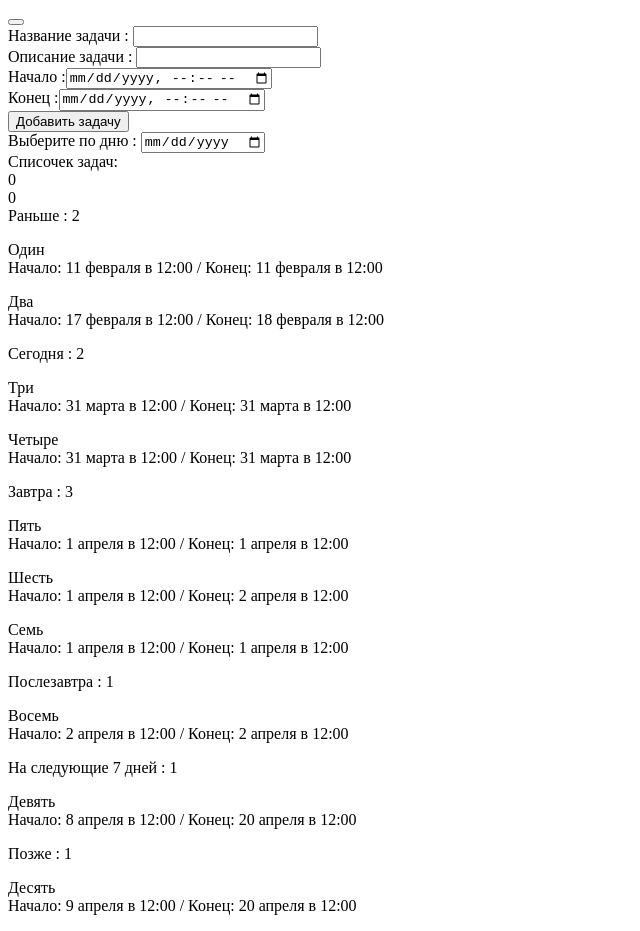
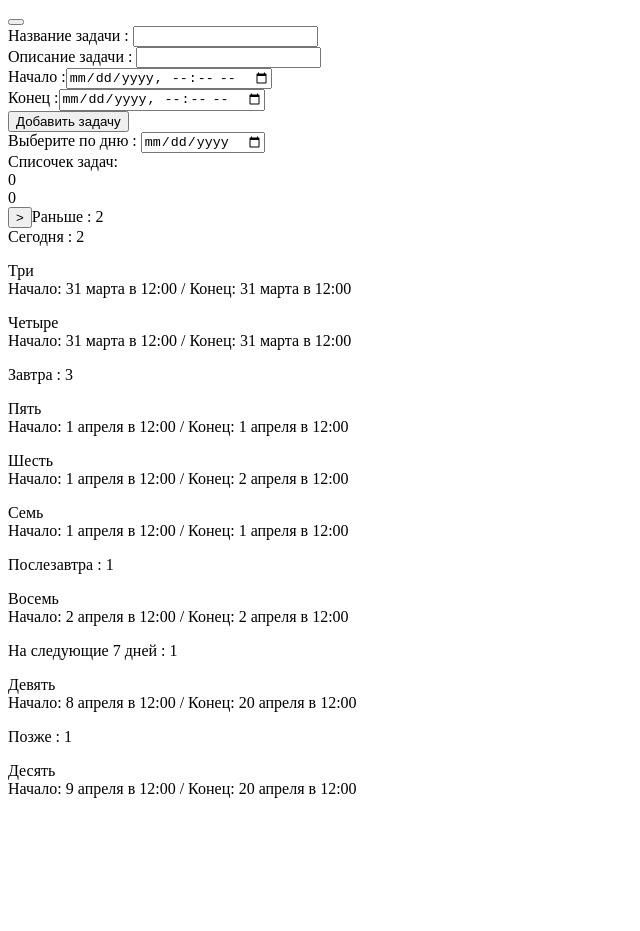
Before and after one commit to ArtemL-creator/To-Do-List_React, a React (Create React App) app: page / in a window 1280 px wide. Shown: the whole page, without its empty margins (0-640 px from the left). After the commit the page ends 814 px from the top, so only its background shows below. Built offline with nearby package versions, Linux system fonts and the light colour scheme.

Commit message:
Начало реализации скрытия/показывания элементов в гуппировке

```diff
--- a/src/Tasks.js
+++ b/src/Tasks.js
@@ -1,7 +1,8 @@
-import React from "react";
+import React, { useState } from "react";
 import "./styles.css";
 
 export class Tasks extends React.Component {
+
     state = {
         tasks: [
             {
@@ -125,10 +126,19 @@ export class Tasks extends React.Component {
                 ]
             }
         ],
+        show: false,
         sortCode: 1 - 3,
         groupCode: 1 - 4,
         poUbyvanyu: true
-    }
+    };
+
+    /* isShow = () => {
+        const [show, setShow] = useState(false);
+    }; */
+
+    isShow = (e) => {
+        this.setState({ show: !e.target.value });
+    };
 
     render() {
 
@@ -211,7 +221,7 @@ export class Tasks extends React.Component {
                 default:
                     console.log("чё-то не то");
             }
-        }
+        };
 
         function wrapper(arr) {
             let arrDiv = []
@@ -224,11 +234,15 @@ export class Tasks extends React.Component {
             return arrDiv;
         };
 
+        function isShow() {
+            const [show, setShow] = useState(false);
+        }
 
         return (
+
             <div>
-                <div>Раньше : {arrEarlier.length}</div>
-                {wrapper(arrEarlier)}
+                <div><button onClick={() => this.setState({ show: !this.state.show })}>{">"}</button>Раньше : {arrEarlier.length}</div>
+                {this.state.show ? wrapper(arrEarlier) : null}
                 <div>Сегодня : {arrToday.length}</div>
                 {wrapper(arrToday)}
                 <div>Завтра : {arrTomorrow.length}</div>
```
Also changed, not shown: 8 other files (tests, documents, lock files or other folders).
